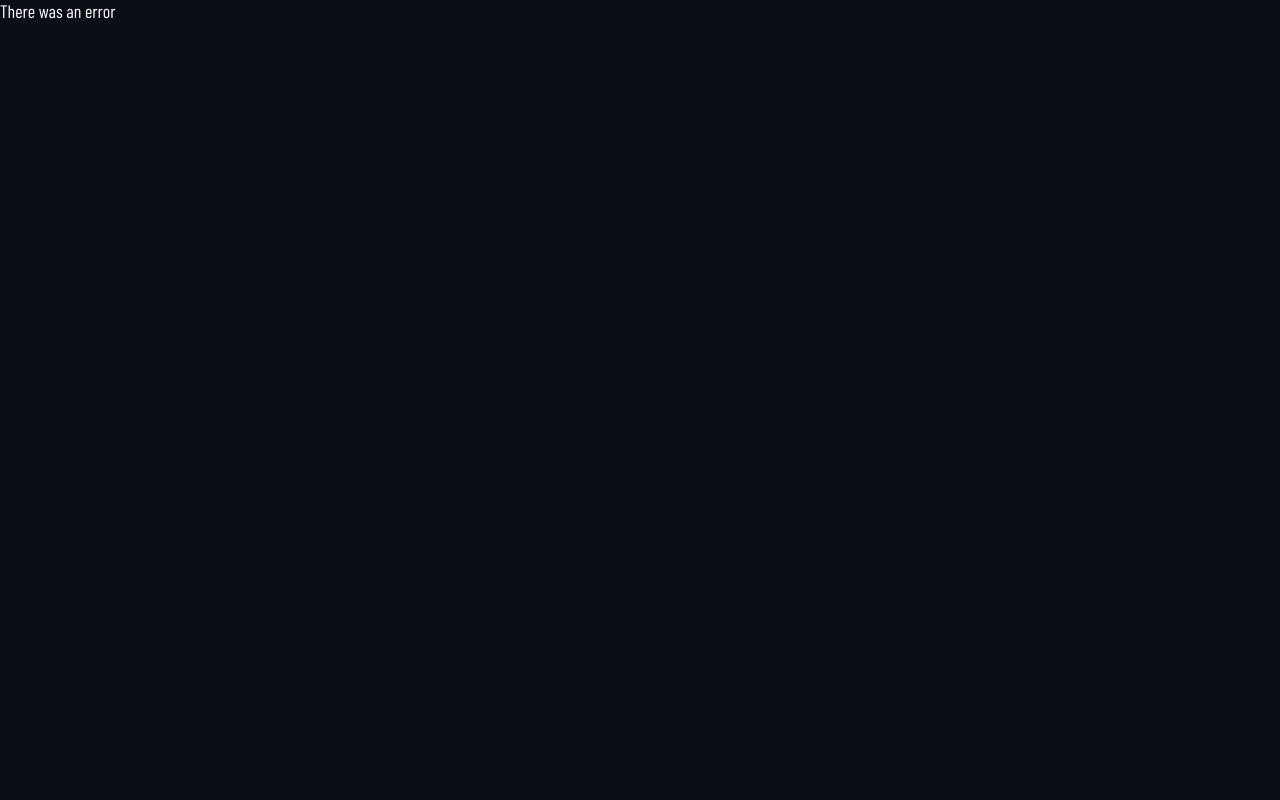
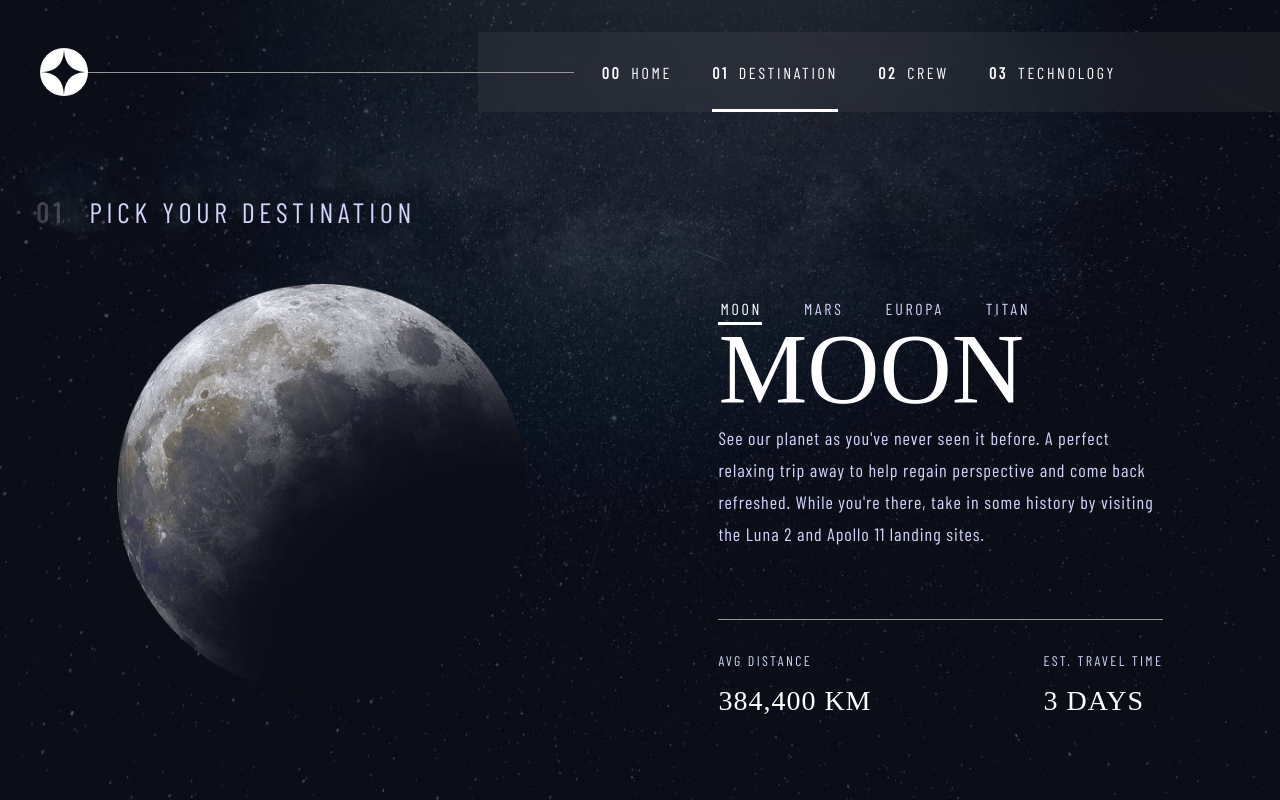
Before and after one commit to memoye/space-tourism-ui, a React (Vite) app: page /dest/moon in a window 1280 px wide. Before the commit this address had no page. Built offline with nearby package versions, Linux system fonts and the light colour scheme; a web font is replaced by a local one.

Commit message:
done destination page

```diff
--- /dev/null
+++ b/src/components/index.js
@@ -0,0 +1,6 @@
+import NavBar from "./navBar/navBar"
+
+
+export {
+    NavBar
+}
--- a/src/components/navBar/navBar.css
+++ b/src/components/navBar/navBar.css
@@ -7,12 +7,12 @@
   align-items: center;
   background: rgba(var(--col-hov), 0.1);
   backdrop-filter: blur(10px);
-
   max-width: 70vw;
   box-sizing: content-box;
   padding-inline: 5.25rem;
 }
 
+.navBar ul,
 .navBar ol {
   box-sizing: border-box;
   margin-right: 7vmin;
@@ -24,6 +24,7 @@
   padding-inline: 1.5em;
 }
 
+.navBar ul li,
 .navBar ol li {
   cursor: pointer;
   margin: 0;
@@ -35,14 +36,17 @@
   transition: border-bottom-color 500ms;
 }
 
+.navBar ul li:hover,
 .navBar ol li:hover {
   height: 100%;
   border-block: 3px solid transparent;
   border-bottom-color: rgb(var(--col-hov), 1);
 }
 
+.navBar ul li:has(.active),
 .navBar ol li:has(.active) {
   height: 100%;
   border-block: 3px solid transparent;
   border-bottom-color: rgb(var(--col-pri-txt));
+  color: rgb(var(--col-pri-txt));
 }
--- a/src/components/navBar/navBar.jsx
+++ b/src/components/navBar/navBar.jsx
@@ -1,10 +1,10 @@
 import './navBar.css'
 
-const NavBar = ({ children }) => {
+const NavBar = ({ children, className }) => {
 
 
     return (
-        <nav className='navBar'>
+        <nav className={ `navBar ${className && className}`.trimEnd() } >
             { children }
         </nav>
     )
--- a/src/data.json
+++ b/src/data.json
@@ -3,8 +3,8 @@
     {
       "name": "Moon",
       "images": {
-        "png": "./assets/destination/image-moon.png",
-        "webp": "./assets/destination/image-moon.webp"
+        "png": "/src/assets/destination/image-moon.png",
+        "webp": "/src/assets/destination/image-moon.webp"
       },
       "description": "See our planet as you've never seen it before. A perfect relaxing trip away to help regain perspective and come back refreshed. While you're there, take in some history by visiting the Luna 2 and Apollo 11 landing sites.",
       "distance": "384,400 km",
@@ -13,8 +13,8 @@
     {
       "name": "Mars",
       "images": {
-        "png": "./assets/destination/image-mars.png",
-        "webp": "./assets/destination/image-mars.webp"
+        "png": "/src/assets/destination/image-mars.png",
+        "webp": "/src/assets/destination/image-mars.webp"
       },
       "description": "Don't forget to pack your hiking boots. You'll need them to tackle Olympus Mons, the tallest planetary mountain in our solar system. It's two and a half times the size of Everest!",
       "distance": "225 mil. km",
@@ -23,8 +23,8 @@
     {
       "name": "Europa",
       "images": {
-        "png": "./assets/destination/image-europa.png",
-        "webp": "./assets/destination/image-europa.webp"
+        "png": "/src/assets/destination/image-europa.png",
+        "webp": "/src/assets/destination/image-europa.webp"
       },
       "description": "The smallest of the four Galilean moons orbiting Jupiter, Europa is a winter lover's dream. With an icy surface, it's perfect for a bit of ice skating, curling, hockey, or simple relaxation in your snug wintery cabin.",
       "distance": "628 mil. km",
@@ -33,8 +33,8 @@
     {
       "name": "Titan",
       "images": {
-        "png": "./assets/destination/image-titan.png",
-        "webp": "./assets/destination/image-titan.webp"
+        "png": "/src/assets/destination/image-titan.png",
+        "webp": "/src/assets/destination/image-titan.webp"
       },
       "description": "The only moon known to have a dense atmosphere other than Earth, Titan is a home away from home (just a few hundred degrees colder!). As a bonus, you get striking views of the Rings of Saturn.",
       "distance": "1.6 bil. km",
@@ -45,8 +45,8 @@
     {
       "name": "Douglas Hurley",
       "images": {
-        "png": "./assets/crew/image-douglas-hurley.png",
-        "webp": "./assets/crew/image-douglas-hurley.webp"
+        "png": "/src/assets/crew/image-douglas-hurley.png",
+        "webp": "/src/assets/crew/image-douglas-hurley.webp"
       },
       "role": "Commander",
       "bio": "Douglas Gerald Hurley is an American engineer, former Marine Corps pilot and former NASA astronaut. He launched into space for the third time as commander of Crew Dragon Demo-2."
@@ -54,8 +54,8 @@
     {
       "name": "Mark Shuttleworth",
       "images": {
-        "png": "./assets/crew/image-mark-shuttleworth.png",
-        "webp": "./assets/crew/image-mark-shuttleworth.webp"
+        "png": "/src/assets/crew/image-mark-shuttleworth.png",
+        "webp": "/src/assets/crew/image-mark-shuttleworth.webp"
       },
       "role": "Mission Specialist",
       "bio": "Mark Richard Shuttleworth is the founder and CEO of Canonical, the company behind the Linux-based Ubuntu operating system. Shuttleworth became the first South African to travel to space as a space tourist."
@@ -63,8 +63,8 @@
     {
       "name": "Victor Glover",
       "images": {
-        "png": "./assets/crew/image-victor-glover.png",
-        "webp": "./assets/crew/image-victor-glover.webp"
+        "png": "/src/assets/crew/image-victor-glover.png",
+        "webp": "/src/assets/crew/image-victor-glover.webp"
       },
       "role": "Pilot",
       "bio": "Pilot on the first operational flight of the SpaceX Crew Dragon to the International Space Station. Glover is a commander in the U.S. Navy where he pilots an F/A-18.He was a crew member of Expedition 64, and served as a station systems flight engineer."
@@ -72,8 +72,8 @@
     {
       "name": "Anousheh Ansari",
       "images": {
-        "png": "./assets/crew/image-anousheh-ansari.png",
-        "webp": "./assets/crew/image-anousheh-ansari.webp"
+        "png": "/src/assets/crew/image-anousheh-ansari.png",
+        "webp": "/src/assets/crew/image-anousheh-ansari.webp"
       },
       "role": "Flight Engineer",
       "bio": "Anousheh Ansari is an Iranian American engineer and co-founder of Prodea Systems. Ansari was the fourth self-funded space tourist, the first self-funded woman to fly to the ISS, and the first Iranian in space."
@@ -83,24 +83,24 @@
     {
       "name": "Launch vehicle",
       "images": {
-        "portrait": "./assets/technology/image-launch-vehicle-portrait.jpg",
-        "landscape": "./assets/technology/image-launch-vehicle-landscape.jpg"
+        "portrait": "/src/assets/technology/image-launch-vehicle-portrait.jpg",
+        "landscape": "/src/assets/technology/image-launch-vehicle-landscape.jpg"
       },
       "description": "A launch vehicle or carrier rocket is a rocket-propelled vehicle used to carry a payload from Earth's surface to space, usually to Earth orbit or beyond. Our WEB-X carrier rocket is the most powerful in operation. Standing 150 metres tall, it's quite an awe-inspiring sight on the launch pad!"
     },
     {
       "name": "Spaceport",
       "images": {
-        "portrait": "./assets/technology/image-spaceport-portrait.jpg",
-        "landscape": "./assets/technology/image-spaceport-landscape.jpg"
+        "portrait": "/src/assets/technology/image-spaceport-portrait.jpg",
+        "landscape": "/src/assets/technology/image-spaceport-landscape.jpg"
       },
       "description": "A spaceport or cosmodrome is a site for launching (or receiving) spacecraft, by analogy to the seaport for ships or airport for aircraft. Based in the famous Cape Canaveral, our spaceport is ideally situated to take advantage of the Earth's rotation for launch."
     },
     {
       "name": "Space capsule",
       "images": {
-        "portrait": "./assets/technology/image-space-capsule-portrait.jpg",
-        "landscape": "./assets/technology/image-space-capsule-landscape.jpg"
+        "portrait": "/src/assets/technology/image-space-capsule-portrait.jpg",
+        "landscape": "/src/assets/technology/image-space-capsule-landscape.jpg"
       },
       "description": "A space capsule is an often-crewed spacecraft that uses a blunt-body reentry capsule to reenter the Earth's atmosphere without wings. Our capsule is where you'll spend your time during the flight. It includes a space gym, cinema, and plenty of other activities to keep you entertained."
     }
--- a/src/errorPage.jsx
+++ b/src/errorPage.jsx
@@ -1,3 +1,4 @@
+
 const ErrorPage = () => {
     return (
         <div>There was an error</div>
--- a/src/index.css
+++ b/src/index.css
@@ -45,6 +45,10 @@ body {
   color: rgb(var(--col-pri-txt));
 }
 
+/* body::-webkit-scrollbar {
+  display: none;
+} */
+
 h1,
 h2,
 h3,
@@ -64,21 +68,30 @@ h6 {
   color: var(--col-mid);
 }
 
-h5 {
+.subtitle {
   letter-spacing: 4.75px;
   font-size: var(--font-400);
-  font-weight: normal;
+  font-weight: 400;
   color: rgb(var(--col-mid));
 }
 
-h6.subheading2 {
+.subtitleNum {
+  font-weight: bold;
+  color: rgba(var(--col-pri-txt), 0.2);
+  padding-right: 0.5em;
+}
+
+.subheading2 {
   letter-spacing: 2.35px;
+  color: rgb(var(--col-mid));
+  font-size: var(--font-100);
 }
 
 p {
   line-height: 2rem;
   color: rgb(var(--col-mid));
   letter-spacing: 1px;
+  font-weight: 300;
 }
 
 ol {
--- a/src/main.jsx
+++ b/src/main.jsx
@@ -6,7 +6,7 @@ import { RouterProvider, createBrowserRouter } from 'react-router-dom'
 import ErrorPage from './errorPage'
 import Root from './routes/root'
 import Home from './routes/home/home'
-import Destination from './routes/destination/destination'
+import Destination, { DestinationCard } from './routes/destination/destination'
 import Crew from './routes/crew/crew'
 import Technology from './routes/technology/technology'
 
@@ -15,6 +15,10 @@ const router = createBrowserRouter([
   {
     path: '/',
     element: <Root />,
+    errorElement: <ErrorPage />,
+    children: [
+      {
+        errorElement: <ErrorPage />,
         children: [
           {
             index: true,
@@ -22,7 +26,14 @@ const router = createBrowserRouter([
           },
           {
             path: 'dest',
-        element: <Destination />
+            element: <Destination />,
+            children: [
+              {
+                path: '/dest/:name',
+                element: <DestinationCard />,
+                errorElement: <div>Opps</div>
+              },
+            ]
           },
           {
             path: 'crew',
@@ -33,7 +44,9 @@ const router = createBrowserRouter([
             element: <Technology />
           }
         ],
-    errorElement: <ErrorPage />
+
+      }
+    ]
   }
 ])
 ReactDOM.createRoot(document.getElementById('root')).render(
--- a/src/routes/destination/destination.css
+++ b/src/routes/destination/destination.css
@@ -1,4 +1,106 @@
 .destPage {
-  background: url("../../assets/destination/background-destination-desktop.jpg")
-    no-repeat center center / cover;
+  background: url("../../assets/destination/background-destination-desktop.jpg");
+  display: flex;
+  align-items: center;
+  justify-content: center;
 }
+
+.destination_container {
+  position: relative;
+  width: 100vw;
+  max-width: 1440px;
+  min-width: 320px;
+}
+
+.destPageContent {
+  /* background-color: red; */
+  display: grid;
+  gap: 2rem;
+}
+
+.destPage_title {
+  margin-inline: 2.25rem;
+}
+
+.destinationNav {
+  background: none;
+  backdrop-filter: blur(0);
+  position: absolute;
+  top: 2em;
+  left: -1em;
+  height: 2rem;
+  padding: 0;
+}
+
+.destinationNav ul {
+  text-align: start;
+  margin: 0;
+  padding-inline: 0;
+}
+
+.destinationNav ul li {
+  padding-left: 2px;
+  color: rgb(var(--col-mid));
+}
+
+/* --------------- */
+
+.destination {
+  box-sizing: border-box;
+  display: flex;
+  justify-content: space-around;
+  gap: 2rem;
+  width: 100%;
+  min-width: 320px;
+  padding-inline: 2rem;
+  /* flex-wrap: wrap; */
+}
+
+.destination_img {
+  display: grid;
+  max-width: 445px;
+  text-align: center;
+  place-items: center;
+}
+
+.destination_img img {
+  height: 90%;
+  aspect-ratio: 1;
+  margin: 0;
+  padding: 0;
+}
+
+.destination_txt {
+  max-width: 445px;
+  display: flex;
+  justify-content: center;
+  flex-direction: column;
+  gap: 2rem;
+  position: relative;
+}
+
+.desination_name {
+  font-size: var(--font-700);
+  margin-top: 0.5em;
+}
+
+.destination_desc {
+  /* width: 80%; */
+  margin-top: -2em;
+  margin-bottom: 0.3em;
+  min-height: 20vmin;
+}
+
+.destination_foot {
+  display: flex;
+  align-items: center;
+  justify-content: space-between;
+}
+
+.foot_item_value {
+  font-family: var(--ff-sec);
+  color: rgb(var(--col-text-pri));
+  text-transform: uppercase;
+  font-size: var(--font-400);
+  margin-top: 1rem;
+}
--- a/src/routes/destination/destination.jsx
+++ b/src/routes/destination/destination.jsx
@@ -1,10 +1,89 @@
 import './destination.css'
+import data from '../../data.json'
+import { NavBar } from '../../components'
+import { NavLink, Outlet, redirect, useNavigate, useParams } from 'react-router-dom'
+import { useEffect } from 'react'
 
-const Destination = () => {
+
+
+
+export default () => {
+
+    const navigate = useNavigate()
+    const { name } = useParams()
+
+    useEffect(() => {
+        if (!name) navigate('/dest/moon')
+    }, [name])
+
+    console.log(name)
+
+
     return (
         <section className='destPage'>
-
+            <div className='destPageContent'>
+                <h1 className="subtitle destPage_title">
+                    <span className='subtitleNum'>01</span> pick your destination
+                </h1>
+                <section className='destination_container'>
+                    <Outlet />
+                </section>
+            </div>
         </section>
     )
 }
-export default Destination
+
+export function DestinationCard() {
+    const { name: destName } = useParams()
+    const { name, images, description, distance, travel } = data.destinations.find(destination => destination.name.toLowerCase() === destName)
+    const navigate = useNavigate()
+
+    console.log(destName)
+
+    return (
+        <div className='destination'>
+
+            <div className='destination_img'>
+                <img src={ images.png } alt={ name } />
+            </div>
+            <section className='destination_txt'>
+                <NavBar
+                    className={ 'destinationNav' }
+                >
+                    <ul>
+                        { data.destinations
+                            .map(destination => (
+                                <li key={ destination.name }
+                                    onClick={ () => {
+                                        navigate(`/dest/${destination.name.toLowerCase()}`)
+                                    } }
+                                >
+                                    <NavLink
+                                        to={ `/dest/${destination.name.toLowerCase()}` }
+                                        className={ ({ isActive }) => isActive ? 'active' : '' }
+                                    >
+                                        { destination.name }
+                                    </NavLink>
+                                </li>
+                            ))
+                        }
+                    </ul>
+                </NavBar>
+                <h2 className='desination_name'>{ name }</h2>
+                <p className='destination_desc'>{ description }</p>
+                <hr />
+                <div className='destination_foot'>
+                    <div className='foot_item'>
+                        <h3 className="subheading2">avg distance</h3>
+                        <p className='foot_item_value'>{ distance }</p>
+                    </div>
+
+                    <div className='foot_item'>
+                        <h3 className="subheading2">est. travel time</h3>
+                        <p className='foot_item_value'>{ travel }</p>
+                    </div>
+                </div>
+            </section>
+        </div>
+    )
+}
--- a/src/routes/home/home.css
+++ b/src/routes/home/home.css
@@ -1,7 +1,7 @@
 .homePage {
   background: url("../../assets/home/background-home-desktop.jpg");
   display: flex;
-  align-items: flex-end;
+  align-items: center;
 }
 
 .hero {
@@ -10,7 +10,8 @@
   justify-content: space-between;
   width: 85%;
   margin: 0 auto;
-  margin-bottom: 5rem;
+  margin-bottom: 4rem;
+  padding-top: 20vmin;
 }
 
 .hero_txt {
--- a/src/routes/root.css
+++ b/src/routes/root.css
@@ -5,7 +5,7 @@ header {
   position: absolute;
   top: 0;
   right: 0;
-  width: 100vw;
+  width: 100%;
 
   margin-block: 2rem;
   height: 5rem;
```
Lines whose indentation alone changed are shown as unchanged.
